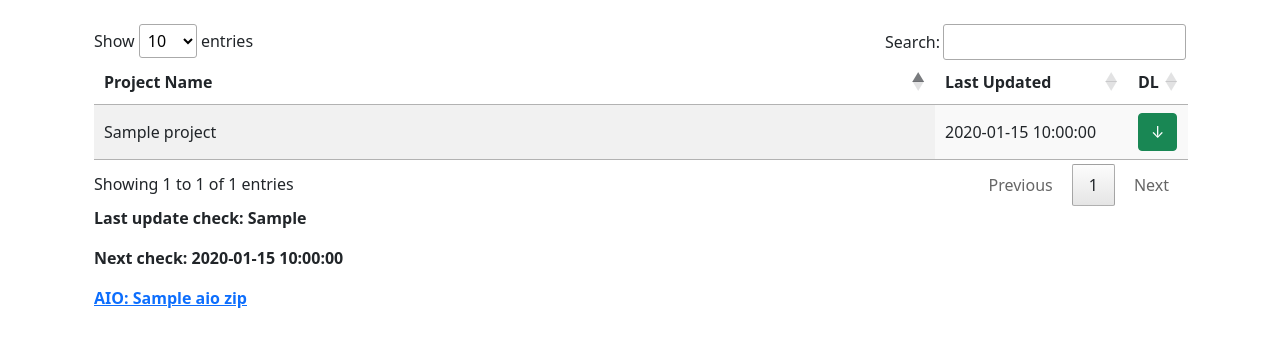
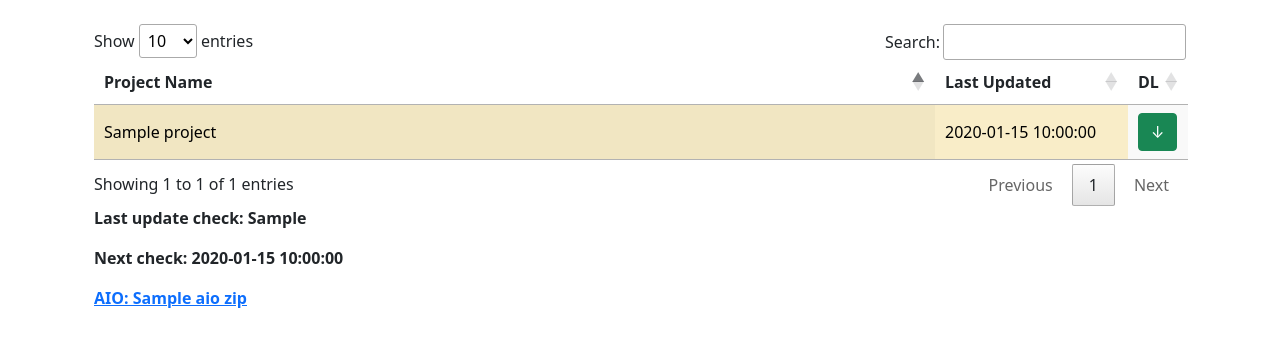
Before and after one commit to HenryBaby/switchblend, a Flask app: template app/templates/index.html in a window 1280 px wide. Shown: the part 58-405 px from the top of the page. Run offline with Flask 3, Linux system fonts and the light colour scheme; the template is opened without the code that fills it: most values are stand-ins (such as "Sample title", 1, 10 or a date in 2020); some libraries are stand-ins or nearby versions.

Commit message:
Revert "Refine update highlighting"
This reverts commit a3b9e142bbcf3bd163a1832aab2140d3e785021f.

```diff
--- a/app/app.py
+++ b/app/app.py
@@ -124,20 +124,6 @@ def normalize_source_url(raw_url: str) -> str:
     )
 
 
-def should_highlight_project(project: dict) -> bool:
-    stored = project.get("highlight")
-    if stored is not None:
-        return bool(stored)
-    if not project.get("updated"):
-        return False
-    last_updated = project.get("last_updated")
-    downloaded_release = project.get("downloaded_release")
-    if last_updated and downloaded_release:
-        return last_updated > downloaded_release
-    # If we have no downloaded release timestamp yet, the project still needs attention.
-    return True
-
-
 def get_urls():
     with config_lock:
         data = load_json(SOURCES_PATH)
@@ -147,7 +133,6 @@ def get_urls():
             "url": project["url"],
             "last_updated": project.get("last_updated", "Not available"),
             "updated": project.get("updated", False),
-            "highlight": should_highlight_project(project),
         }
         for key, project in data["GitHub"].items()
     ], data.get("last_checked", "Never")
--- a/app/templates/index.html
+++ b/app/templates/index.html
@@ -16,8 +16,8 @@
         <tbody>
             {% for project in projects %}
             <tr>
-                <td {% if project.highlight %}class="table-warning" {% endif %}>{{ project.name }}</td>
-                <td {% if project.highlight %}class="table-warning" {% endif %}>{{ project.last_updated }}</td>
+                <td {% if project.updated %}class="table-warning" {% endif %}>{{ project.name }}</td>
+                <td {% if project.updated %}class="table-warning" {% endif %}>{{ project.last_updated }}</td>
                 <td>
                     <button class="btn btn-success download-btn" data-project-name="{{ project.name }}">↓</button>
                 </td>
```
